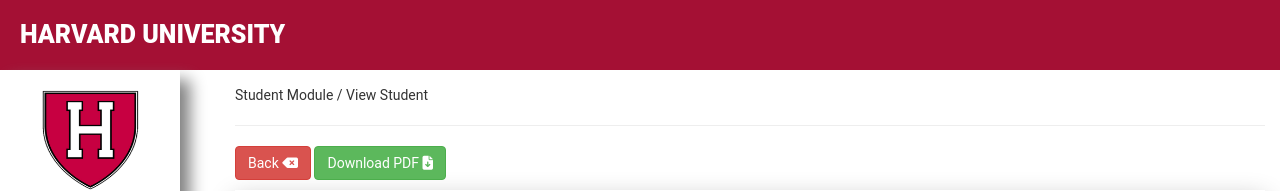
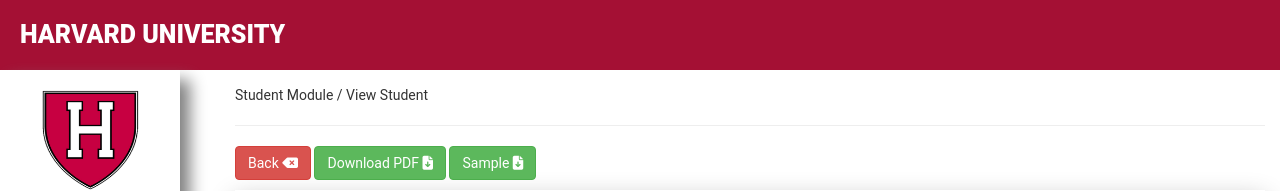
Before and after one commit to mecsung/Learning-Management-System, a PHP site: page /view-student.php?id=1 in a window 1280 px wide. Shown: the top 191 px of the page. Run offline with PHP 8.4, Linux system fonts and the light colour scheme; the visitor is signed in with stand-in values (Sample User, id 1); data that the repository does not hold is empty; some libraries are stand-ins or nearby versions.

Commit message:
Update view-student.php
Sample Update from Desktop Github

```diff
--- a/view-student.php
+++ b/view-student.php
@@ -128,6 +128,12 @@
 							<i class="fas fa-file-download"></i>
 						</button>
 					</a>
+
+					<a href="">
+						<button type="button" class="btn btn-success">Sample
+							<i class="fas fa-file-download"></i>
+						</button>
+					</a>
 				</div>
 				<!-- REGISTRATION FORM -->
 				<div class="registration">
```
